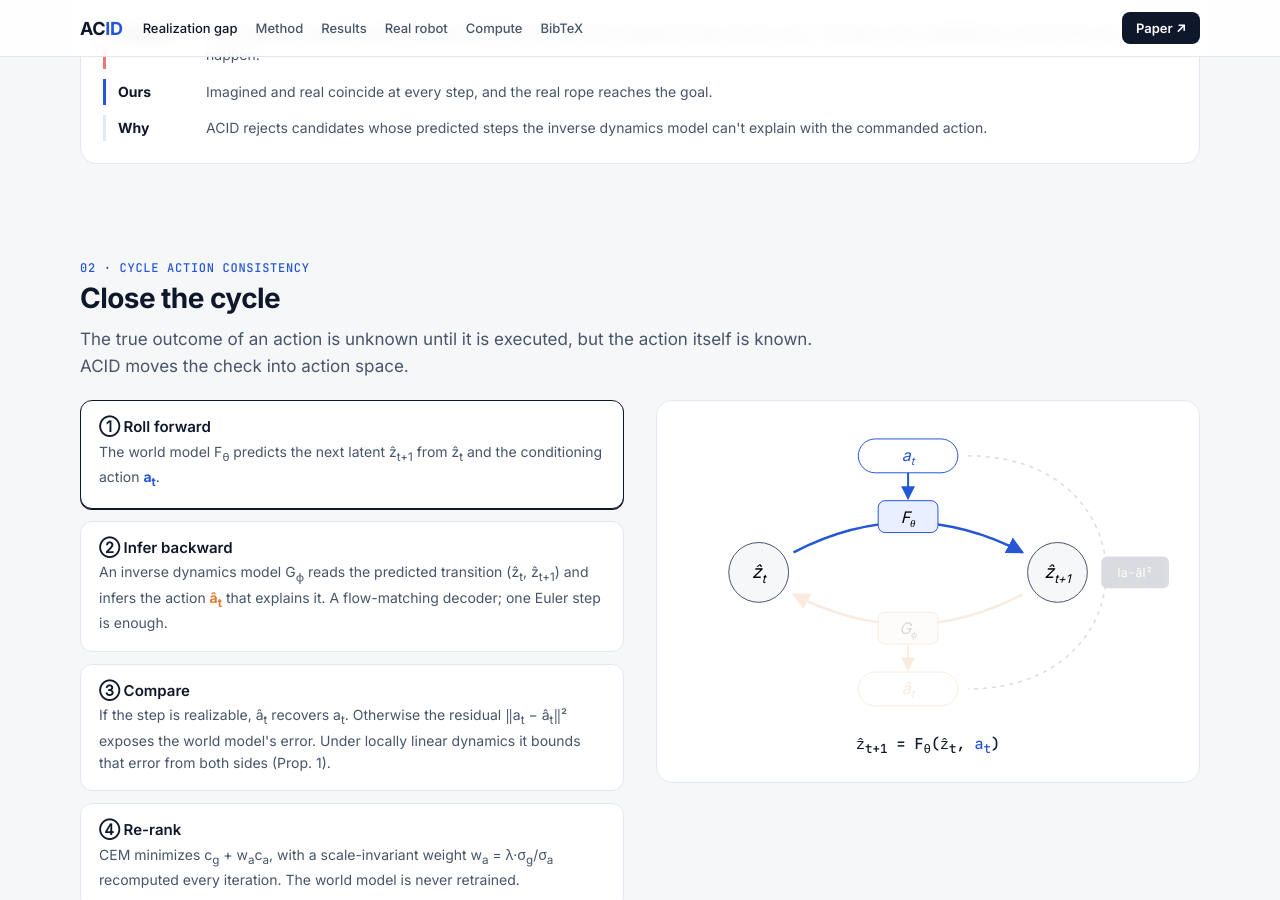
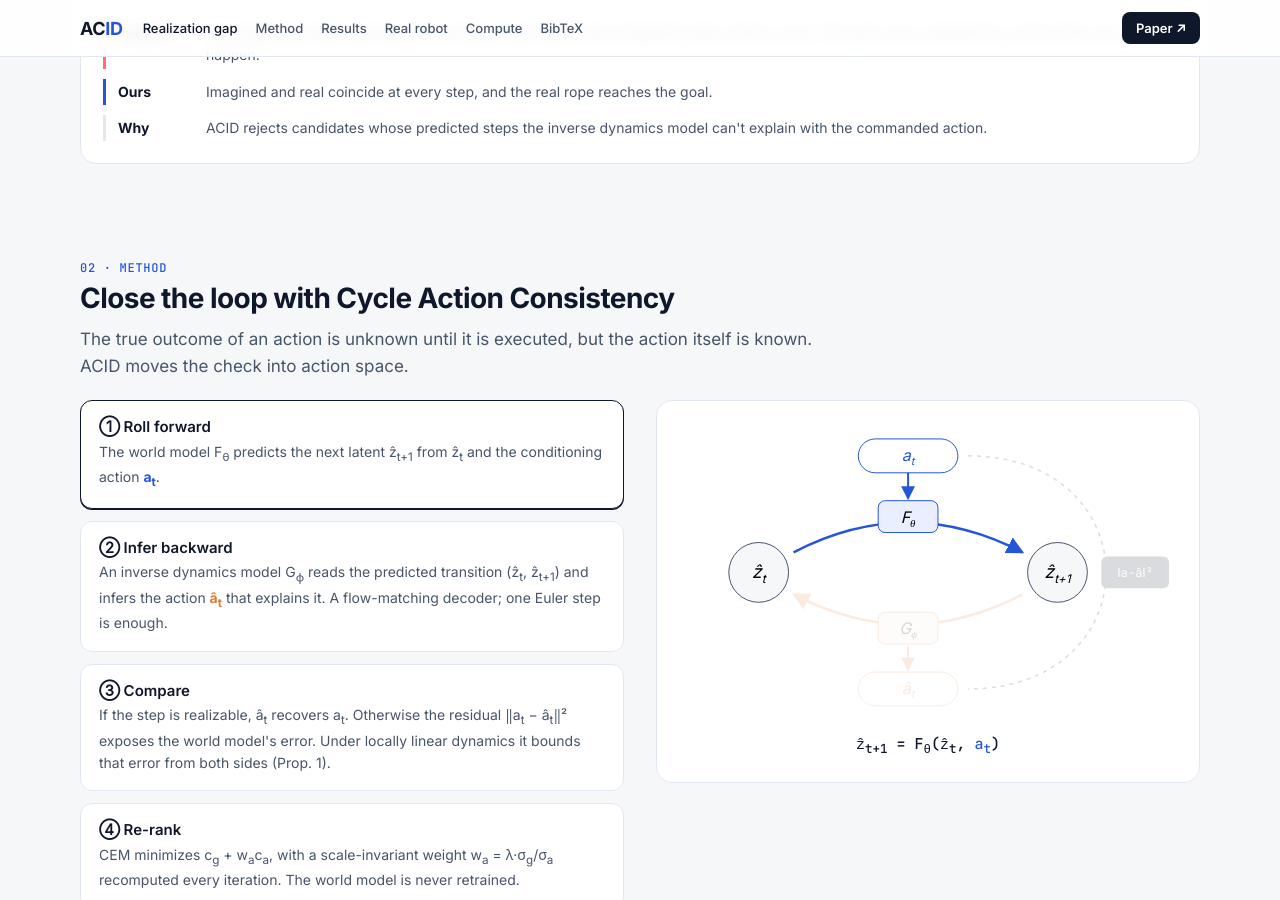
Before and after one commit to gawon1224/gawon1224.github.io, a Jekyll site: the page ACID/index.html, which Jekyll copies as it is, in a window 1280 px wide and 900 px high, scrolled down 1762 px. Built offline with Jekyll 4.4.1, drawn with Linux system fonts in a browser that asks for light colours; some of the changed text lies outside the part shown.

Commit message:
Retitle ACID page sections
Co-Authored-By: Claude Opus 5.5 <noreply@anthropic.com>

```diff
--- a/ACID/index.html
+++ b/ACID/index.html
@@ -305,8 +305,8 @@
 <!-- 02 ------------------------------------------------------------------ -->
 <section id="cycle"><div class="wrap">
   <div class="narrow">
-    <div class="num">02 · CYCLE ACTION CONSISTENCY</div>
-    <h2>Close the cycle</h2>
+    <div class="num">02 · METHOD</div>
+    <h2>Close the loop with Cycle Action Consistency</h2>
     <p class="lead">The true outcome of an action is unknown until it is executed, but the action itself is known. ACID moves the check into action space.</p>
   </div>
   <div class="cycle">
```
Also changed, not shown: other parts of ACID/index.html (+2 -2 lines).
